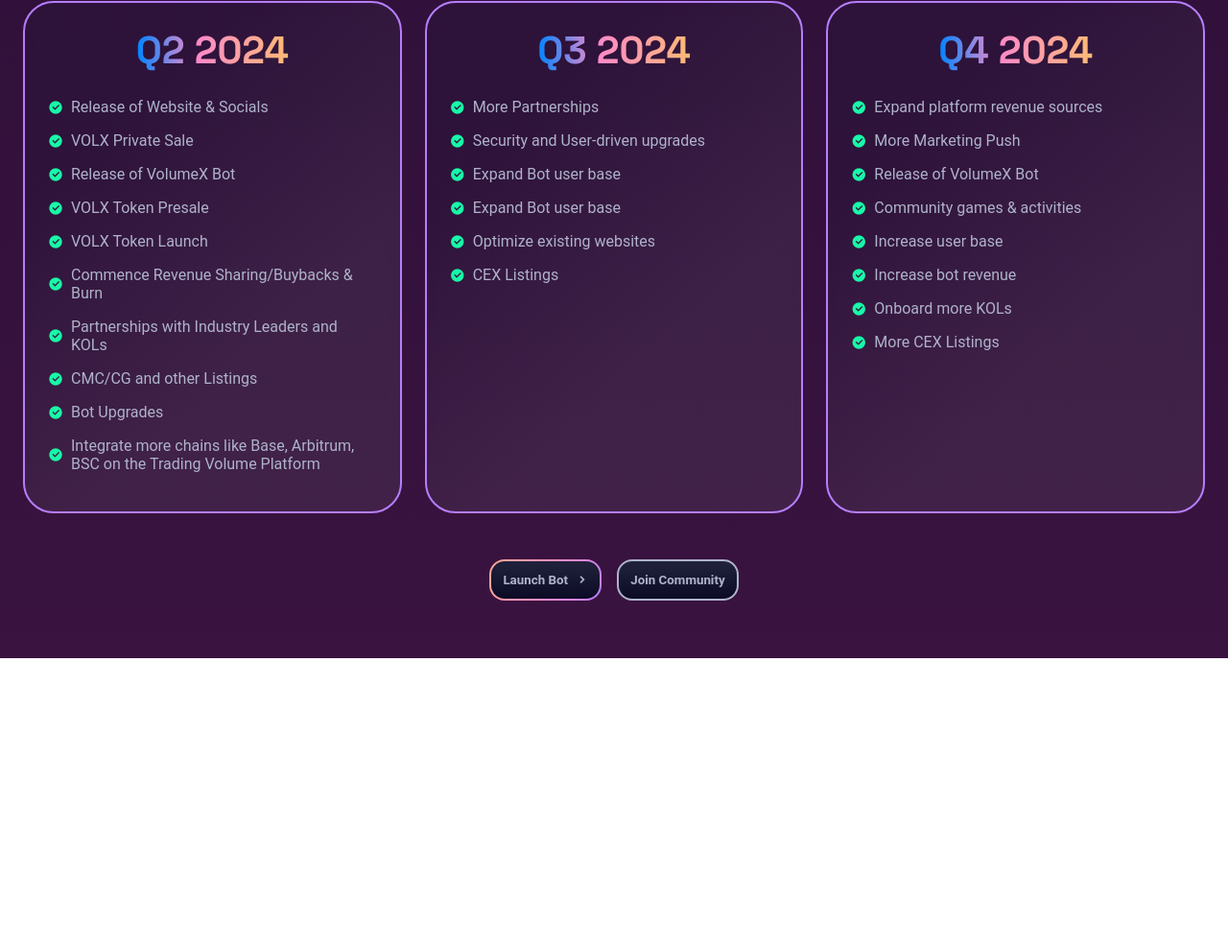
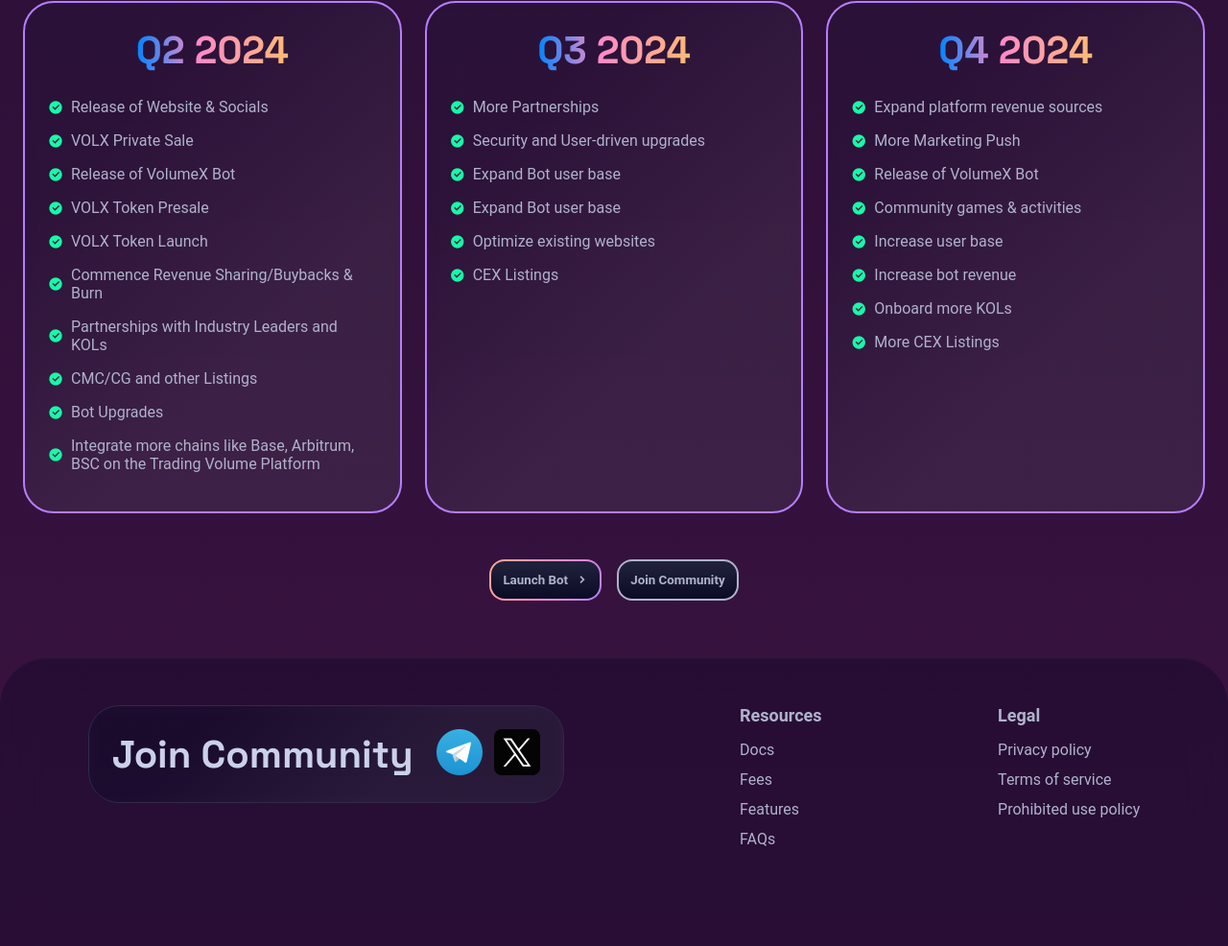
Before and after one commit to matmaxgraphics/volume-x, a plain HTML site: page index.html in a window 1280 px wide. Shown: the part 3280-4266 px from the top of the page at 96% size. Before the commit the page ends 3966 px from the top, so only its background shows below. Drawn offline with nearby package versions, Linux system fonts and the light colour scheme.

Commit message:
completed footer section

```diff
--- a/assets/scss/4-layout/_footer.scss
+++ b/assets/scss/4-layout/_footer.scss
@@ -0,0 +1,66 @@
+footer {
+
+  .footer--wrapper {
+    border-radius: 50px 50px 0px 0px;
+    border-top: 1px solid rgba(45, 46, 72, 0.21);
+    background: rgba(5, 5, 32, 0.3);
+    backdrop-filter: blur(20.350000381469727px);
+    display: flex;
+    justify-content: space-around;
+    flex-flow: row wrap;
+    min-height: 300px;
+    padding-top: 48px;
+    padding-bottom: 24px;
+    gap: 48px;
+  }
+  .join-community {
+    display: flex;
+    padding: 24px;
+    align-items: center;
+    flex-flow: row wrap;
+    gap: 24px;
+    height: max-content;
+    border-radius: 32px;
+    border: 1px solid #2c2d47;
+    background: linear-gradient(
+      137deg,
+      rgba(27, 28, 54, 0.16) 23.98%,
+      rgba(112, 113, 122, 0.16) 65.73%
+    );
+    backdrop-filter: blur(5.849999904632568px);
+    img {
+      width: 48px;
+      height: auto;
+      &:first-child {
+        margin-right: 8px;
+      }
+    }
+  }
+  article {
+    h5 {
+      margin-bottom: 16px;
+    }
+    ul{
+        display: flex;
+        flex-direction: column;
+        gap: 12px;
+    }
+  }
+}
+
+
+@media(max-width: 850px){
+    footer{
+        article{
+            width: 100%;
+        }
+    }
+}
+
+@media(max-width: 600px){
+    footer{
+        article{
+            width: auto;
+        }
+    }
+}
--- a/index.html
+++ b/index.html
@@ -360,6 +360,35 @@
         </div>
       </div>
     </section>
+
+    <footer>
+      <div class="footer--wrapper section_max-width">
+        <article class="join-community">
+          <h2>Join Community</h2>
+          <div class="img-group">
+            <img src="assets/images/telegram.png" alt="" />
+            <img src="assets/images/x.png" alt="" />
+          </div>
+        </article>
+        <article>
+          <h5>Resources</h5>
+          <ul>
+            <li><a href="">Docs</a></li>
+            <li><a href="">Fees</a></li>
+            <li><a href="">Features</a></li>
+            <li><a href="">FAQs</a></li>
+          </ul>
+        </article>
+        <article>
+          <h5>Legal</h5>
+          <ul>
+            <li><a href="">Privacy policy</a></li>
+            <li><a href="">Terms of service</a></li>
+            <li><a href="">Prohibited use policy</a></li>
+          </ul>
+        </article>
+      </div>
+    </footer>
     <script src="assets/js/script.js"></script>
   </body>
 </html>
```
Also changed, not shown: assets/images/telegram.png (added), assets/images/x.png (added), assets/scss/main.css, 1 other file.
